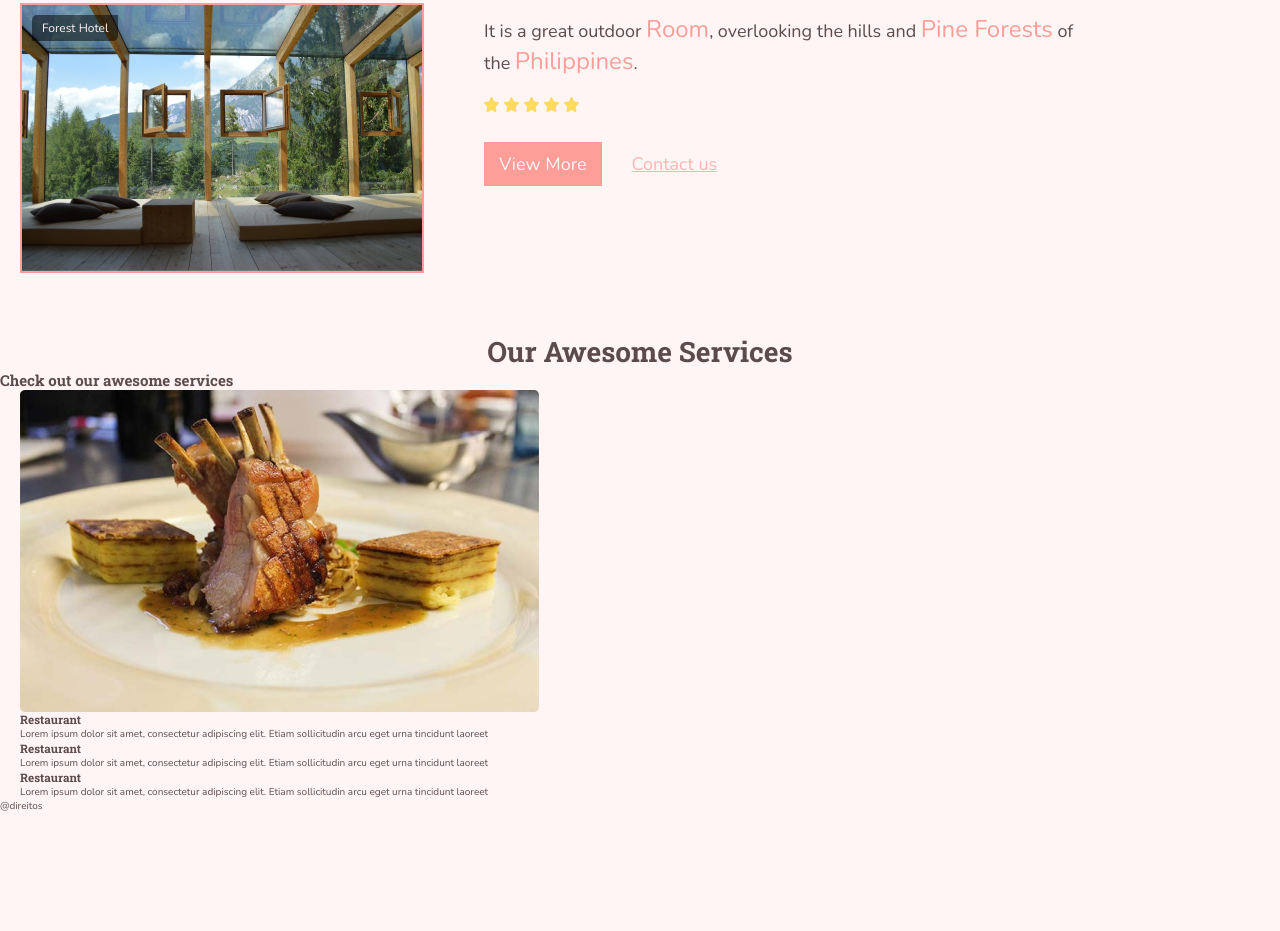
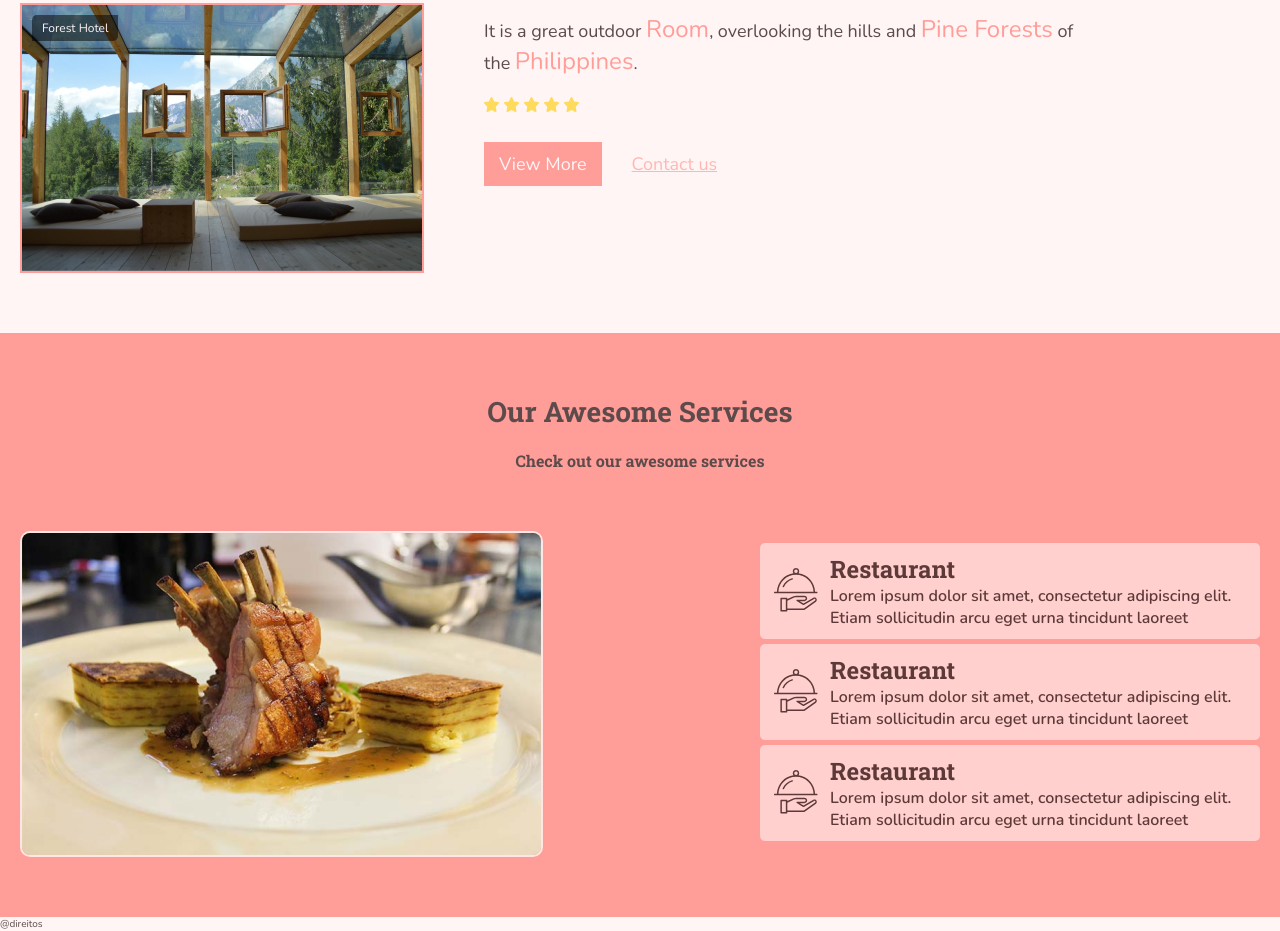
Before and after one commit to Rodrigo-bs/training-project_mountains-hotel, a plain HTML site: page index.html in a window 1280 px wide. Shown: the part 1390-2321 px from the top of the page. Before the commit the page ends 2203 px from the top, so only its background shows below. Drawn offline with nearby package versions, Linux system fonts and the light colour scheme.

Commit message:
Adicionei o services section

```diff
--- a/css/global.css
+++ b/css/global.css
@@ -26,6 +26,7 @@
     --branco: #fff;
 
     --font-size-12: 1.2rem;
+    --font-size-16: 1.6rem;
     --font-size-18: 1.8rem;
     --font-size-24: 2.4rem;
     --font-size-28: 2.8rem;
@@ -47,6 +48,7 @@ h1,
 h2,
 h3 {
     font-family: 'Roboto Slab', serif;
+    font-weight: 600;
 }
 
 li {
@@ -131,7 +133,7 @@ body {
     transition: var(--transition-8);
 }
 
-.animation-section.ativo {
+.animation-section-ativo {
     opacity: 1;
     transform: translateX(0);
 }
--- a/css/style.css
+++ b/css/style.css
@@ -180,3 +180,61 @@
 .favorite-rooms-box .box-content .box-buttons .button + .button {
     margin-left: 15px;
 }
+
+/* services section */
+
+.services-section {
+    background: var(--rosa-1);
+    padding: 60px 0;
+}
+
+.services-section .services-sub_title {
+    font-size: var(--font-size-16);
+    text-align: center;
+    margin-top: 20px;
+}
+
+.services-section .container {
+    margin-top: 60px;
+    display: flex;
+    justify-content: space-between;
+    align-items: center;
+}
+
+.services-section .services-box_img img {
+    border: var(--border-box-2);
+    border-radius: 10px;
+}
+
+.services-box_content .box_content-li a {
+    display: block;
+    max-width: 500px;
+    padding: 10px 10px 10px 70px;
+    border-radius: 5px;
+    background: var(--rosa-3) url('../img/icon-restaurant.svg') no-repeat 10px;
+    transition: var(--transition-3);
+    opacity: .7;
+}
+
+.services-box_content .box_content-li a:hover {
+    transform: translateX(-15px);
+    opacity: 1;
+}
+
+.services-box_content .box_content-li + .box_content-li a {
+    margin: 5px 0;
+}
+
+.services-box_content .box_content-li a h1,
+.services-box_content .box_content-li a p {
+    color: var(--marrom-1);
+    font-weight: 600;
+}
+
+.services-box_content .box_content-li a h1 {
+    font-size: var(--font-size-24);
+}
+
+.services-box_content .box_content-li a p {
+    font-size: var(--font-size-16);
+}
--- a/index.html
+++ b/index.html
@@ -126,13 +126,13 @@
                                 <p>Lorem ipsum dolor sit amet, consectetur adipiscing elit. Etiam sollicitudin arcu eget urna tincidunt laoreet</p>
                             </a>
                         </li>
-                        <li>
+                        <li class="box_content-li">
                             <a href="#">
                                 <h1>Restaurant</h1>
                                 <p>Lorem ipsum dolor sit amet, consectetur adipiscing elit. Etiam sollicitudin arcu eget urna tincidunt laoreet</p>
                             </a>
                         </li>
-                        <li>
+                        <li class="box_content-li">
                             <a href="#">
                                 <h1>Restaurant</h1>
                                 <p>Lorem ipsum dolor sit amet, consectetur adipiscing elit. Etiam sollicitudin arcu eget urna tincidunt laoreet</p>
--- a/js/main.js
+++ b/js/main.js
@@ -1,4 +1,5 @@
 import AnimationSections from "./module/animation-section.js";
 
-let animation = new AnimationSections('section.animation-section', 'ativo');
+let animation = new AnimationSections('section.animation-section', 'animation-section-ativo');
+animation.checkScreenLocation()
 animation.init();
```
